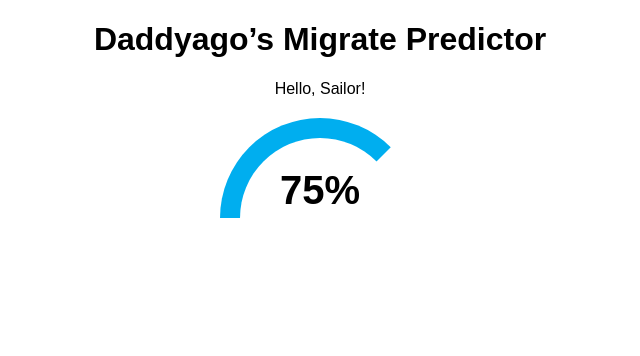
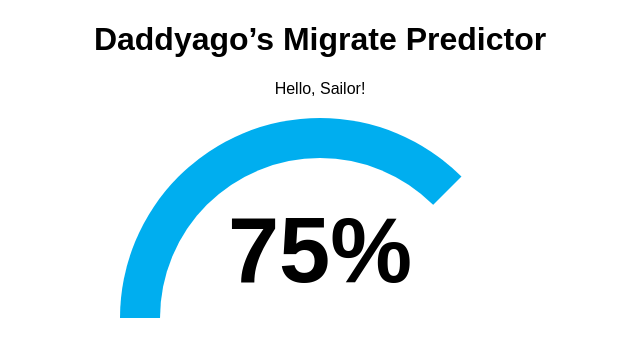
Before and after one commit to Abhinav5132/Daddyago-NeuraWave-Hackathon, a React (Create React App) app in the folder daddyago/: page / in a window 1280 px wide. Shown: the top 356 px of the page, without its empty margins (320-960 px from the left). Built offline with nearby package versions, Linux system fonts and the light colour scheme.

Commit message:
Make chart scalable

```diff
--- a/daddyago/src/SemiCircleChart.css
+++ b/daddyago/src/SemiCircleChart.css
@@ -1,5 +1,6 @@
 :root {
 	--angle: 90deg;
+	--scale: 2;
 }
 
 body {
@@ -8,45 +9,51 @@ body {
 
 code {
 	display: inline-block;
-	max-width: 600px;
+	max-width: calc(300px * var(--scale));
 	padding: 0;
 	line-height: 1.5;
 	color: #ccc
 }
 
 .sc-gauge {
-	width: 200px;
+	width: calc(200px * var(--scale));
 	height: auto;
-	margin: 20px auto;
+	margin: calc(10px * var(--scale)) auto;
 }
 
 .sc-background {
 	position: relative;
-	height: 100px;
+	height: calc(100px * var(--scale));
 	margin-bottom: 10px;
 	background-color: #fff;
-	border-radius: 150px 150px 0 0;
+	border-radius:
+		calc(150px * var(--scale))
+		calc(150px * var(--scale))
+		0 0;
 	overflow: hidden;
 	text-align: center;
 }
 
 .sc-mask {
 	position: absolute;
-	top: 20px;
-	right: 20px;
-	left: 20px;
-	height: 80px;
+	top: calc(20px * var(--scale));
+	right: calc(20px * var(--scale));
+	left: calc(20px * var(--scale));
+	height: calc(80px * var(--scale));
 	background-color: #fff;
-	border-radius: 150px 150px 0 0
+	border-radius:
+		calc(150px * var(--scale))
+		calc(150px * var(--scale))
+		0 0;
 }
 
 .sc-percentage {
 	position: absolute;
-	top: 100px;
+	top: calc(100px * var(--scale));
 	left: -200%;
 	width: 400%;
 	height: 400%;
-	margin-left: 100px;
+	margin-left: calc(100px * var(--scale));
 	background-color: #00aeef;
 }
 
@@ -57,9 +64,9 @@ code {
 
 .sc-value {
 	position: absolute;
-	top: 50%;
+	top: 40%;
 	left: 0;
 	width: 100%;
-	font-size: 40px;
+	font-size: calc(46px * var(--scale));
 	font-weight: 700
 }
```
